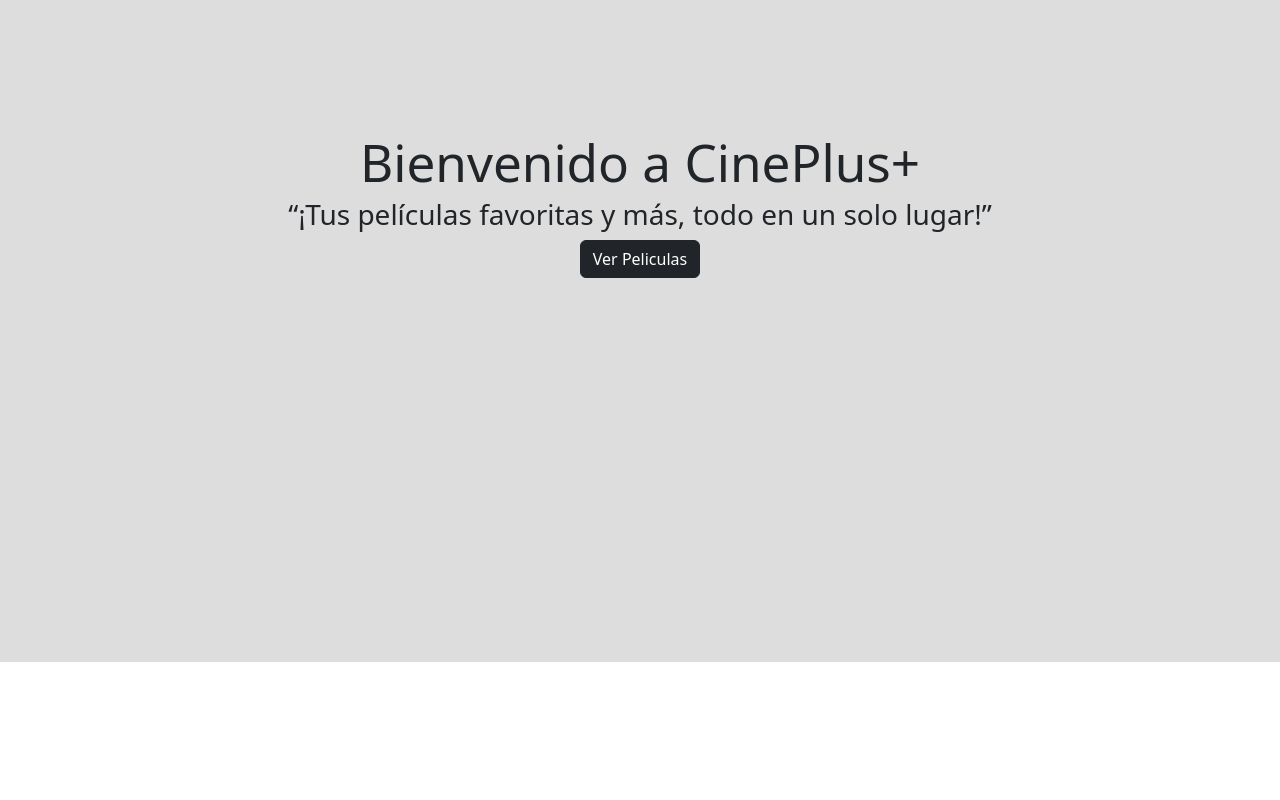
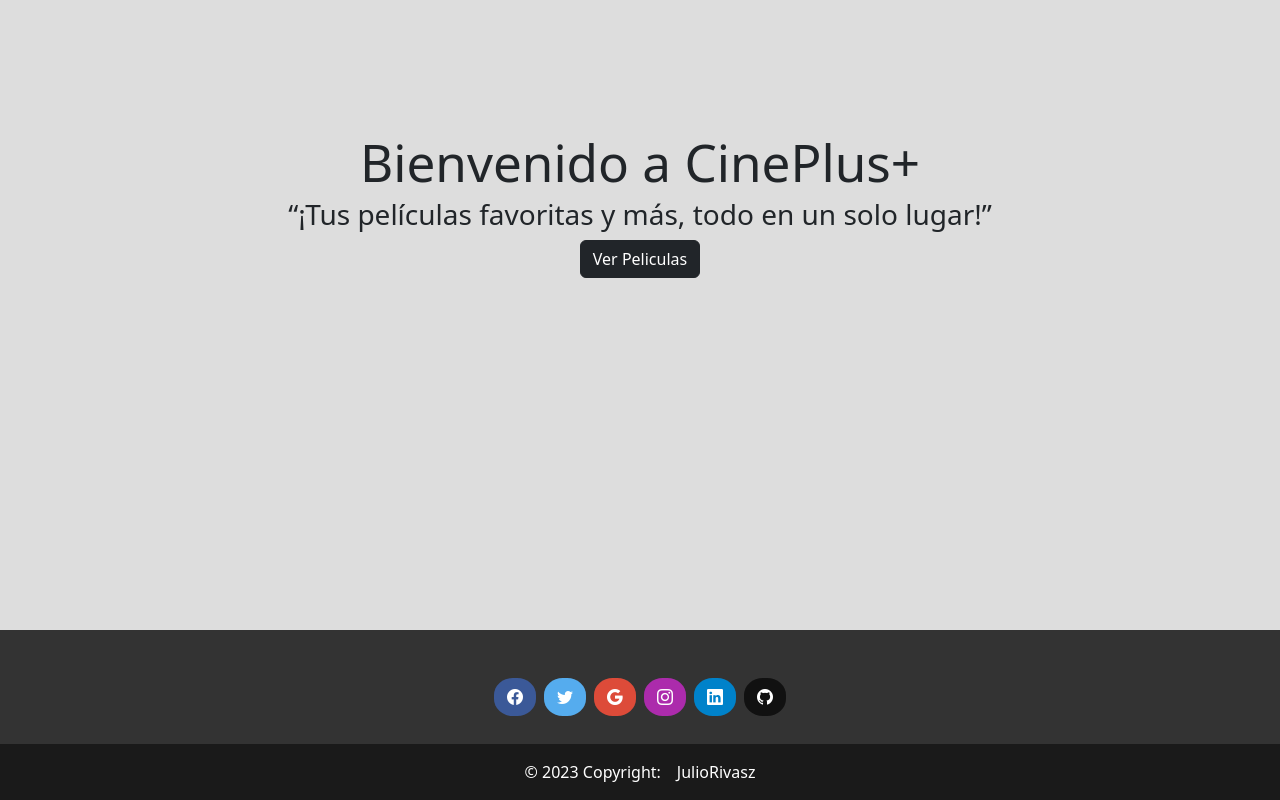
Before and after one commit to Juliorivasz/cineplus, a React (Vite) app in the folder frontend/: page / in a window 1280 px wide. Shown: the part 250-1050 px from the top of the page. Before the commit the page ends 912 px from the top, so only its background shows below. Built offline with nearby package versions, Linux system fonts and the light colour scheme.

Commit message:
finished footer

```diff
--- a/frontend/package.json
+++ b/frontend/package.json
@@ -10,6 +10,7 @@
     "preview": "vite preview"
   },
   "dependencies": {
+    "bootstrap-icons": "^1.11.2",
     "localforage": "^1.10.0",
     "match-sorter": "^6.3.1",
     "react": "^18.2.0",
--- /dev/null
+++ b/frontend/src/assets/css/footer.css
@@ -0,0 +1,63 @@
+footer {
+    background-color: #333;
+    color: #fff;
+    padding-top: 20px;
+    text-align: center;
+    width: 100%;
+    position: absolute;
+    left: 0;
+    right: 0;
+  }
+
+  .footer-content {
+    display: flex;
+    flex-wrap: wrap;
+    justify-content: space-around;
+    align-items: center;
+  }
+
+  .footer-logo {
+    flex: 1;
+    margin-bottom: 20px;
+  }
+
+  .footer-logo img {
+    width: 100%;
+    max-width: 150px;
+    height: auto;
+  }
+
+  .footer-links {
+    flex: 1;
+    text-align: left;
+  }
+
+  .footer-links a {
+    display: block;
+    color: #fff;
+    text-decoration: none;
+    margin-bottom: 10px;
+    transition: color 0.3s ease-in-out;
+  }
+
+  .footer-links a:hover {
+    color: #bbdefb;
+  }
+
+  .footer-social {
+    flex: 1;
+    text-align: right;
+  }
+
+  .footer-social a {
+    display: inline-block;
+    margin-left: 10px;
+    color: #fff;
+    text-decoration: none;
+    font-size: 1.5em;
+    transition: color 0.3s ease-in-out;
+  }
+
+  .footer-social a:hover {
+    color: #bbdefb;
+  }
--- /dev/null
+++ b/frontend/src/components/Anime.tsx
@@ -0,0 +1,59 @@
+import { useState } from "react";
+import Card_movie from "./Card_movie"
+import { FilterFind } from "./FilterFind"
+import { Pagination } from "./Pagination"
+
+export const Anime = () => {
+    const [currentPage, setcurrentPage] = useState(1);
+
+  const handlePage = (newCurrentPage:number) => {
+    setcurrentPage(newCurrentPage);
+  }
+  return (
+    <>
+    <main>
+    <FilterFind/>
+    <p className="title__content h1">Peliculas</p>
+    <section className='contents'>
+      <Card_movie
+        img='https://es.web.img2.acsta.net/pictures/19/03/26/17/22/0896830.jpg'
+        title='Avengers: End Game'
+        añoN='2022'
+      />
+      <Card_movie
+        img='https://i.pinimg.com/236x/e9/5e/ec/e95eec98bf697cd4bb6a6434a912f137.jpg'
+        title='Justice League'
+        añoN='2020'
+      />
+      <Card_movie
+        img='https://d1csarkz8obe9u.cloudfront.net/posterpreviews/book-cover-or-movie-film-theatre-flyer-template-3e8b0cdb88840bd790fae4213a013335_screen.jpg?ts=1636966442'
+        title='Header'
+        añoN='2017'
+      />
+      <Card_movie
+        img='https://www.laguiadelvaron.com/wp-content/uploads/2019/07/portadas-pel%C3%ADculas-iguales-www.laguiadelvaron-15.jpg'
+        title='Aladin'
+        añoN='2021'
+      />
+      <Card_movie
+        img='https://www.laguiadelvaron.com/wp-content/uploads/2019/07/portadas-pel%C3%ADculas-iguales-www.laguiadelvaron-16.jpg'
+        title='Dark Phoenix'
+        añoN='2020'
+      />
+      <Card_movie
+        img='https://colonfilm.com/wp-content/uploads/2021/04/bohemian-rhapsody-poster.webp'
+        title='Bohemian'
+        añoN='2019'
+      />
+      <Card_movie
+        img='https://images.cdn3.buscalibre.com/fit-in/360x360/ef/e1/efe107f049754f01a60fe3e6033ef4d6.jpg'
+        title='Yo antes de ti'
+        añoN='2022'
+      />
+      <Card_movie />
+    </section>
+    <Pagination sizeContent={100} currentPage={currentPage} handlePage={handlePage}/>
+    </main>
+    </>
+  )
+}
--- a/frontend/src/components/Footer.tsx
+++ b/frontend/src/components/Footer.tsx
@@ -1,6 +1,78 @@
+import '../assets/css/footer.css';
 
 export const Footer = () => {
   return (
-    <div></div>
-  )
-}
+    <footer className="text-center">
+      <div className="container p-4 pb-0">
+        <section className="mb-4">
+          <a
+            data-mdb-ripple-init
+            className="btn text-white btn-floating m-1"
+            style={{ backgroundColor: '#3b5998', borderRadius: '45%' }}
+            href="https://www.facebook.com/juliorivasz/"
+            role="button"
+          >
+            <i className="bi bi-facebook"></i>
+          </a>
+
+          <a
+            data-mdb-ripple-init
+            className="btn text-white btn-floating m-1"
+            style={{ backgroundColor: '#55acee', borderRadius: '45%'  }}
+            href="https://twitter.com/juliorivasdev"
+            role="button"
+          >
+            <i className="bi bi-twitter"></i>
+          </a>
+
+          <a
+            data-mdb-ripple-init
+            className="btn text-white btn-floating m-1"
+            style={{ backgroundColor: '#dd4b39', borderRadius: '45%'  }}
+            href="https://juliorivasz.github.io/PortFolio/"
+            role="button"
+          >
+            <i className="bi bi-google"></i>
+          </a>
+
+          <a
+            data-mdb-ripple-init
+            className="btn text-white btn-floating m-1"
+            style={{ backgroundColor: '#ac2bac', borderRadius: '45%'  }}
+            href="https://www.instagram.com/julio_rivas17/"
+            role="button"
+          >
+            <i className="bi bi-instagram"></i>
+          </a>
+
+          <a
+            data-mdb-ripple-init
+            className="btn text-white btn-floating m-1"
+            style={{ backgroundColor: '#0082ca', borderRadius: '45%'  }}
+            href="https://www.linkedin.com/in/julio-rivas-frontend/"
+            role="button"
+          >
+            <i className="bi bi-linkedin"></i>
+          </a>
+
+          <a
+            data-mdb-ripple-init
+            className="btn text-white btn-floating m-1"
+            style={{ backgroundColor: '#111', borderRadius: '45%'  }}
+            href="https://github.com/Juliorivasz/"
+            role="button"
+          >
+            <i className="bi bi-github"></i>
+          </a>
+        </section>
+      </div>
+
+      <div className="text-center p-3" style={{ backgroundColor: 'rgba(2, 2, 2, .5)' }}>
+        © 2023 Copyright:
+        <a className="text-white ms-3" href="https://juliorivasz.github.io/PortFolio/" >
+          JulioRivasz
+        </a>
+      </div>
+    </footer>
+  );
+};
--- a/frontend/src/components/Main.tsx
+++ b/frontend/src/components/Main.tsx
@@ -2,6 +2,8 @@ import { Route, Routes, useNavigate } from 'react-router-dom';
 import Home from './Home';
 import Premieres from './Premieres';
 import { Movies } from './Movies';
+import { Anime } from './Anime';
+import { Series } from './Series';
 
 
 export default function Main() {
@@ -17,8 +19,8 @@ export default function Main() {
       <Route path={'/'} element={<Home toggleNavigate={toggleNavigate}/>}></Route>
       <Route path={'/estrenos'} element={<Premieres />}></Route>
       <Route path={'/movies'} element={<Movies />}></Route>
-      <Route path={'/series'} element={<Premieres />}></Route>
-      <Route path={'/anime'} element={<Premieres />}></Route>
+      <Route path={'/series'} element={<Series />}></Route>
+      <Route path={'/anime'} element={<Anime />}></Route>
       <Route path={'/contactos'} element={<Premieres />}></Route>
     </Routes>
     </>
--- /dev/null
+++ b/frontend/src/components/Series.tsx
@@ -0,0 +1,59 @@
+import { useState } from "react";
+import Card_movie from "./Card_movie";
+import { FilterFind } from "./FilterFind";
+import { Pagination } from "./Pagination";
+
+export const Series = () => {
+    const [currentPage, setcurrentPage] = useState(1);
+
+    const handlePage = (newCurrentPage:number) => {
+      setcurrentPage(newCurrentPage);
+    }
+    return (
+      <>
+      <main>
+      <FilterFind/>
+      <p className="title__content h1">Peliculas</p>
+      <section className='contents'>
+        <Card_movie
+          img='https://es.web.img2.acsta.net/pictures/19/03/26/17/22/0896830.jpg'
+          title='Avengers: End Game'
+          añoN='2022'
+        />
+        <Card_movie
+          img='https://i.pinimg.com/236x/e9/5e/ec/e95eec98bf697cd4bb6a6434a912f137.jpg'
+          title='Justice League'
+          añoN='2020'
+        />
+        <Card_movie
+          img='https://d1csarkz8obe9u.cloudfront.net/posterpreviews/book-cover-or-movie-film-theatre-flyer-template-3e8b0cdb88840bd790fae4213a013335_screen.jpg?ts=1636966442'
+          title='Header'
+          añoN='2017'
+        />
+        <Card_movie
+          img='https://www.laguiadelvaron.com/wp-content/uploads/2019/07/portadas-pel%C3%ADculas-iguales-www.laguiadelvaron-15.jpg'
+          title='Aladin'
+          añoN='2021'
+        />
+        <Card_movie
+          img='https://www.laguiadelvaron.com/wp-content/uploads/2019/07/portadas-pel%C3%ADculas-iguales-www.laguiadelvaron-16.jpg'
+          title='Dark Phoenix'
+          añoN='2020'
+        />
+        <Card_movie
+          img='https://colonfilm.com/wp-content/uploads/2021/04/bohemian-rhapsody-poster.webp'
+          title='Bohemian'
+          añoN='2019'
+        />
+        <Card_movie
+          img='https://images.cdn3.buscalibre.com/fit-in/360x360/ef/e1/efe107f049754f01a60fe3e6033ef4d6.jpg'
+          title='Yo antes de ti'
+          añoN='2022'
+        />
+        <Card_movie />
+      </section>
+      <Pagination sizeContent={70} currentPage={currentPage} handlePage={handlePage}/>
+      </main>
+      </>
+    )
+}
--- a/frontend/src/main.tsx
+++ b/frontend/src/main.tsx
@@ -3,6 +3,7 @@ import ReactDOM from 'react-dom/client'
 import App from './App.tsx'
 import 'bootstrap/dist/css/bootstrap.min.css';
 import 'bootstrap/dist/js/bootstrap.bundle.min.js';
+import 'bootstrap-icons/font/bootstrap-icons.css';
 import './index.css';
 import { createBrowserRouter, RouterProvider, } from "react-router-dom";
 
```
Also changed, not shown: 1 other file (tests, documents, lock files or other folders).
